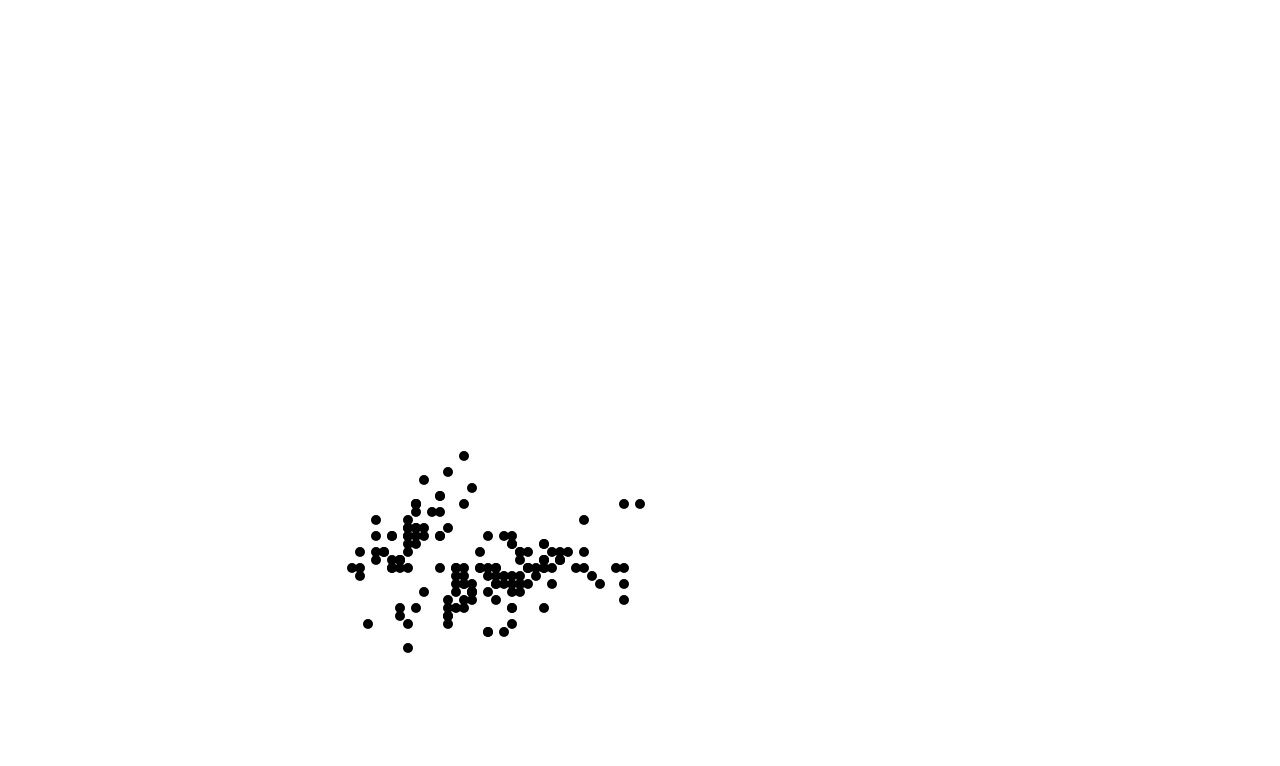
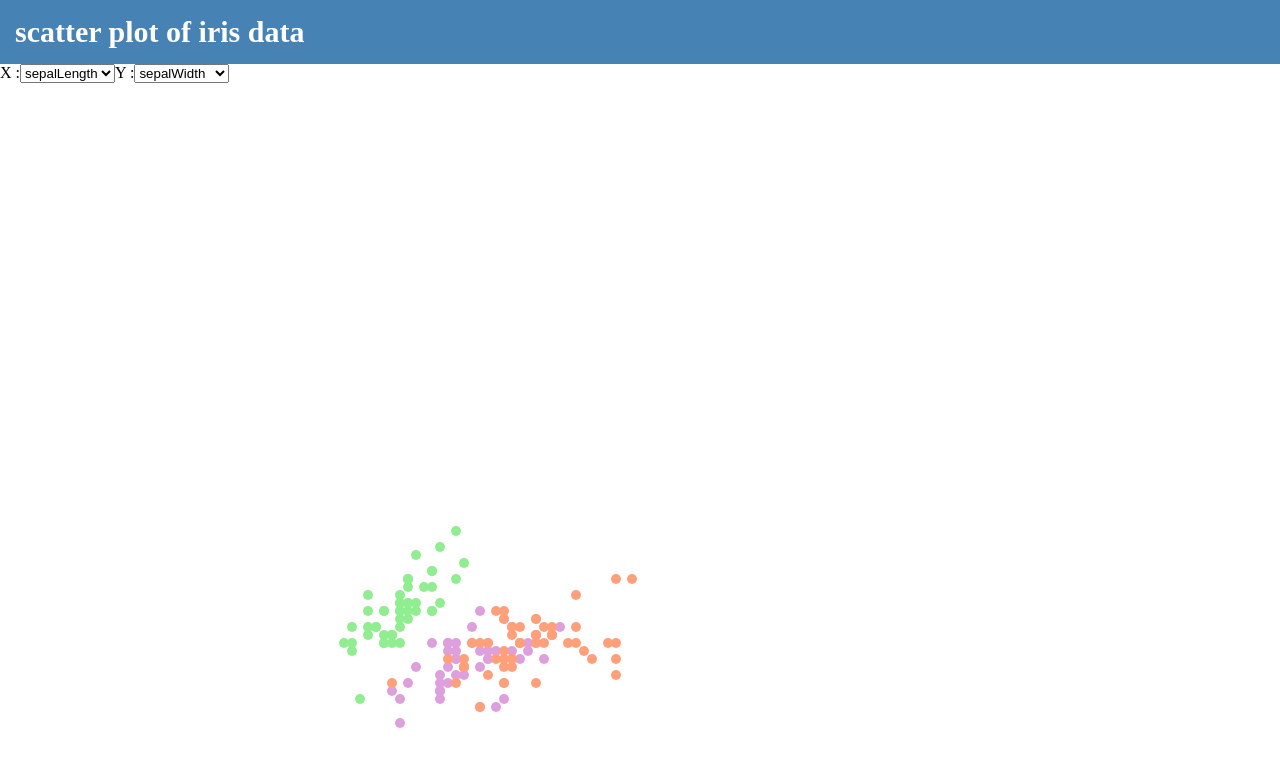
Before and after one commit to mappy0922/react-traning, a React (Vite) app: page / in a window 1280 px wide. Shown: the top 766 px of the page. Built offline with nearby package versions, Linux system fonts and the light colour scheme.

Commit message:
iris作業中

```diff
--- a/index.html
+++ b/index.html
@@ -3,6 +3,7 @@
   <head>
     <meta charset="utf-8" />
     <title>尾上ゼミ第三回React Tutorial</title>
+    <link href="style/style.css" rel="stylesheet" />
   </head>
   <body>
     <div id="content"></div>
--- a/src/iris.jsx
+++ b/src/iris.jsx
@@ -1,32 +1,80 @@
+import { blurImage, reduce } from "d3";
 import { iris_data } from "./iris_data";
 import { useState } from "react";
 
-const xproperty = [
-    "sepalLength",
-    "sepalWidth",
-    "petalLength",
-    "petalWidth"
-];
-const yproperty = [
+const property = [
     "sepalLength",
     "sepalWidth",
     "petalLength",
     "petalWidth"
 ];
 
+const dataColor = {
+    "setosa": "lightgreen",
+    "versicolor": "plum",
+    "virginica": "lightsalmon",
+};
+
 export default function App() {
     const width = 800;
     const height = 800;
-    const [selected_X, setselected_X] = useState(xproperty[0]);
-    const [selcted_Y, setselected_Y] = useState(yproperty[1]);
+    const [selected_X, setselected_X] = useState(property[0]);
+    const [selcted_Y, setselected_Y] = useState(property[1]);
 
     return (
+        <div className = "top">
+            <h1 className="title">scatter plot of iris data</h1>
+
+            <div className="controls">
+
+                <label>
+                    X :
+                    <select
+                        value={selected_X}
+                        onChange={(e) =>
+                            setselected_X(e.target.value)
+                        }
+                    >
+                        {property.map((p) => (
+                            <option key={p} value={p}>
+                                {p}
+                            </option>
+                        ))}
+                    </select>
+                </label>
+
+                <label>
+                    Y :
+                    <select
+                        value={selcted_Y}
+                        onChange={(e) =>
+                            setselected_Y(e.target.value)
+                        }
+                    >
+                        {property.map((p) => (
+                            <option key={p} value={p}>
+                                {p}
+                            </option>
+                        ))}
+                    </select>
+                </label>
+
+            </div>
+
+            <div className="chart">
                 <svg width = { width } height = { height }>
                     <g>
                         {iris_data.map((item, i) => (
-                    <circle key={i} cx={item[selected_X] * 80} cy={height - item[selcted_Y] * 80} r="5" />
+                            <circle key={i}
+                            cx={item[selected_X] * 80}
+                            cy={height - item[selcted_Y] * 80}
+                            r="5"
+                            fill={dataColor[item.species]}
+                            />
                         ))}
                     </g>
                 </svg>
+            </div>
+        </div>
     )
 }
--- /dev/null
+++ b/style/style.css
@@ -0,0 +1,13 @@
+body {
+    margin: 0;
+    padding: 0;
+}
+
+h1 {
+    margin: 0;
+    font-size: 30px;
+    color: white;
+
+    background: steelblue;
+    padding: 15px;
+}
```
Lines whose indentation alone changed are shown as unchanged.
